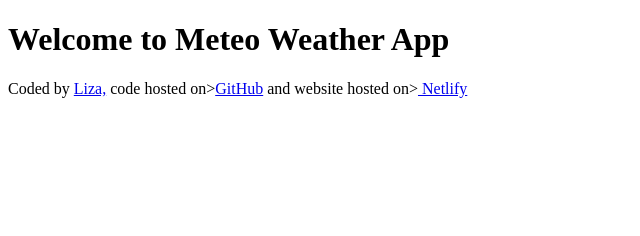
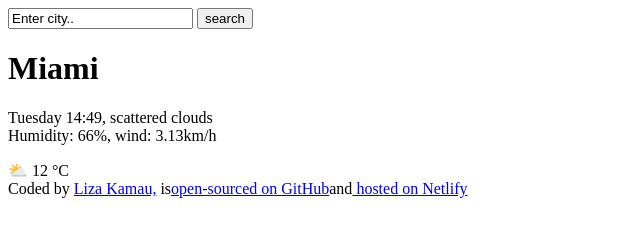
Before and after one commit to Liza-W/Meteo-Weather, a plain HTML site: page index.html in a window 1280 px wide. Shown: the whole page, without its empty margins (0-640 px from the left). Drawn offline with Linux system fonts and the light colour scheme.

Commit message:
Added html file

```diff
--- a/index.html
+++ b/index.html
@@ -6,20 +6,31 @@
     <title>Meteo App</title>
   </head>
   <body>
-    <h1>Welcome to Meteo Weather App</h1>
+    <header>
+      <form>
+        <input type="search" value="Enter city.." required />
+        <input type="submit" value="search" />
+      </form>
+    </header>
+    <main>
+      <h1>Miami</h1>
+      <div>
+        <p>
+          Tuesday 14:49, scattered clouds
+          <br />
+          Humidity: 66%, wind: 3.13km/h
+        </p>
+      </div>
+      <div>⛅ 12 °C</div>
+    </main>
+
     <footer>
       Coded by
-      <a href="https://github.com/Liza-W/" target="_blank">Liza,</a>
-      code hosted on><a
-        href="https://github.com/Liza-W/Meteo-Weather"
-        target="_blank"
-        >GitHub</a
-      >
-      and website hosted on><a
-        href="https://steady-meerkat-b407df.netlify.app/"
-        target="_blank"
-      >
-        Netlify
+      <a href="https://github.com/Liza-W/" target="_blank">Liza Kamau,</a>
+      is<a href="https://github.com/Liza-W/Meteo-Weather/" target="_blank"
+        >open-sourced on GitHub</a
+      >and<a href="https://steady-meerkat-b407df.netlify.app/" target="_blank">
+        hosted on Netlify
       </a>
     </footer>
   </body>
```
